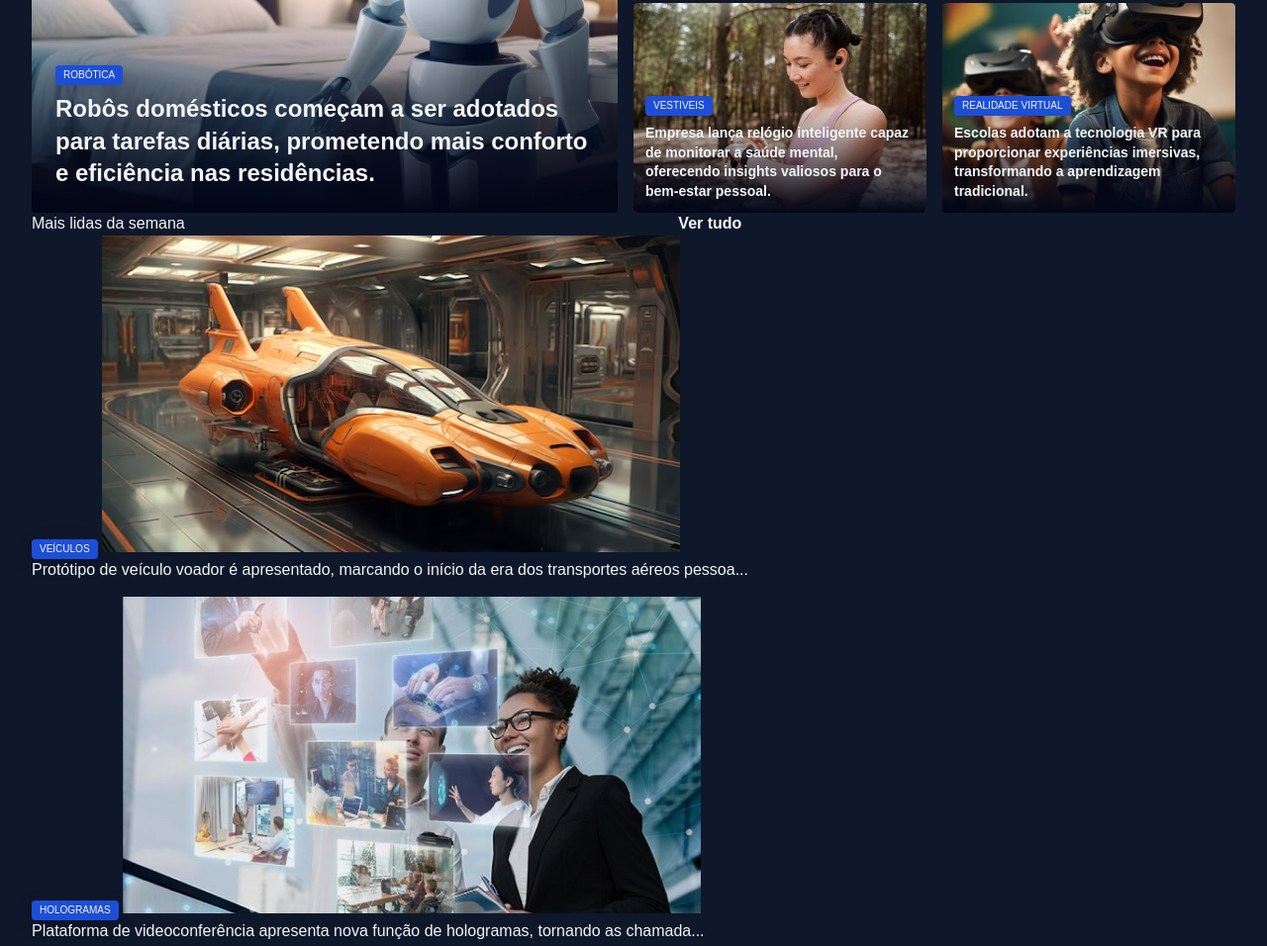
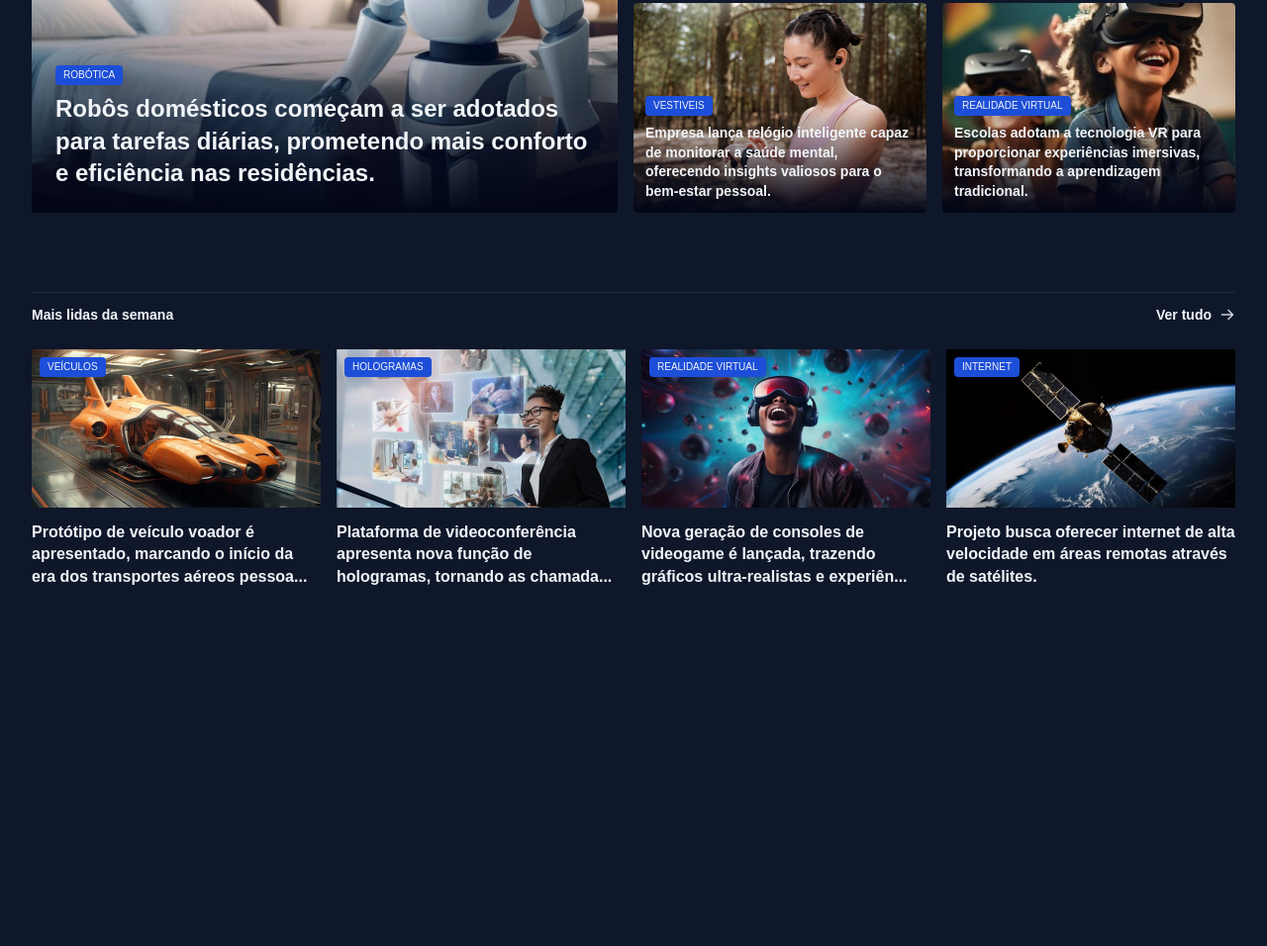
Before and after one commit to xManoelx/Portal-de-Noticias, a plain HTML site: page assets/index.html in a window 1280 px wide. Shown: the part 389-1345 px from the top of the page at 99% size. After the commit the page ends 983 px from the top, so only its background shows below. Drawn offline with Linux system fonts and the light colour scheme; a web font is replaced by a local one.

Commit message:
Aplicando estilo secao mais lidas da semana

```diff
--- a/assets/style/global.css
+++ b/assets/style/global.css
@@ -67,6 +67,7 @@ img{
 
 main{
     margin-top: 40px;
+    gap: 80px;
 }
 
 .content-tag{
--- a/assets/style/sections.css
+++ b/assets/style/sections.css
@@ -1,12 +1,34 @@
+section header{
+    border-top: 1px solid var(--stroke-color);
+    padding-block: 12px 24px;
+    font: var(--font-span);
+
+    a{
+        justify-self: end;
+        align-items: center;
+        gap: 8px;
+
+        span{
+            background-image: url(../assests_img/icons/ArrowRight.png);
+            width: 16px;
+            height: 16px;
+        }
+
+        &:hover span{
+            background-image: url(../assests_img/icons/ArrowRight-hover.svg);
+
+        }
+    }
+}
+
 #featured{
     img{
         height: 100%;
         object-fit: cover;
         border-radius: 4px;
     }
-}
 
-.card{
+    .card{
     border-radius: 4px;
     position: relative;
     overflow: hidden;
@@ -33,3 +55,29 @@
       }
     }
 }
+}
+
+#weekly{
+    &>div{
+        grid-template-columns: repeat(4, 292px);
+    }
+
+    img{
+        height: 160px;
+    };
+
+    figure{
+        position: relative;
+
+        .content-tag{
+            position: absolute;
+            top: 8px;
+            left: 8px;
+        }
+
+        p{
+            margin-top: 8px;
+            font-weight: 800;
+        }
+    }
+}
```
